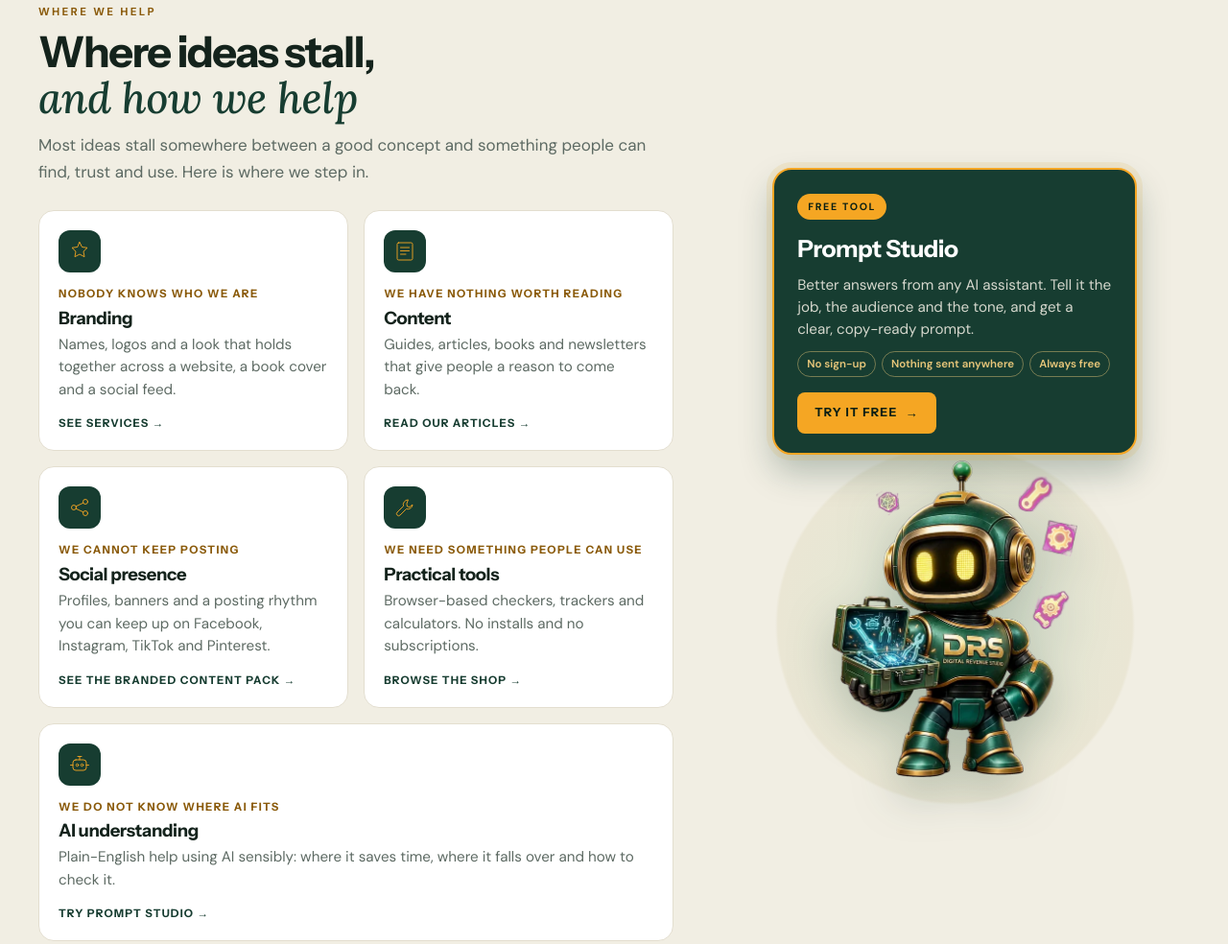
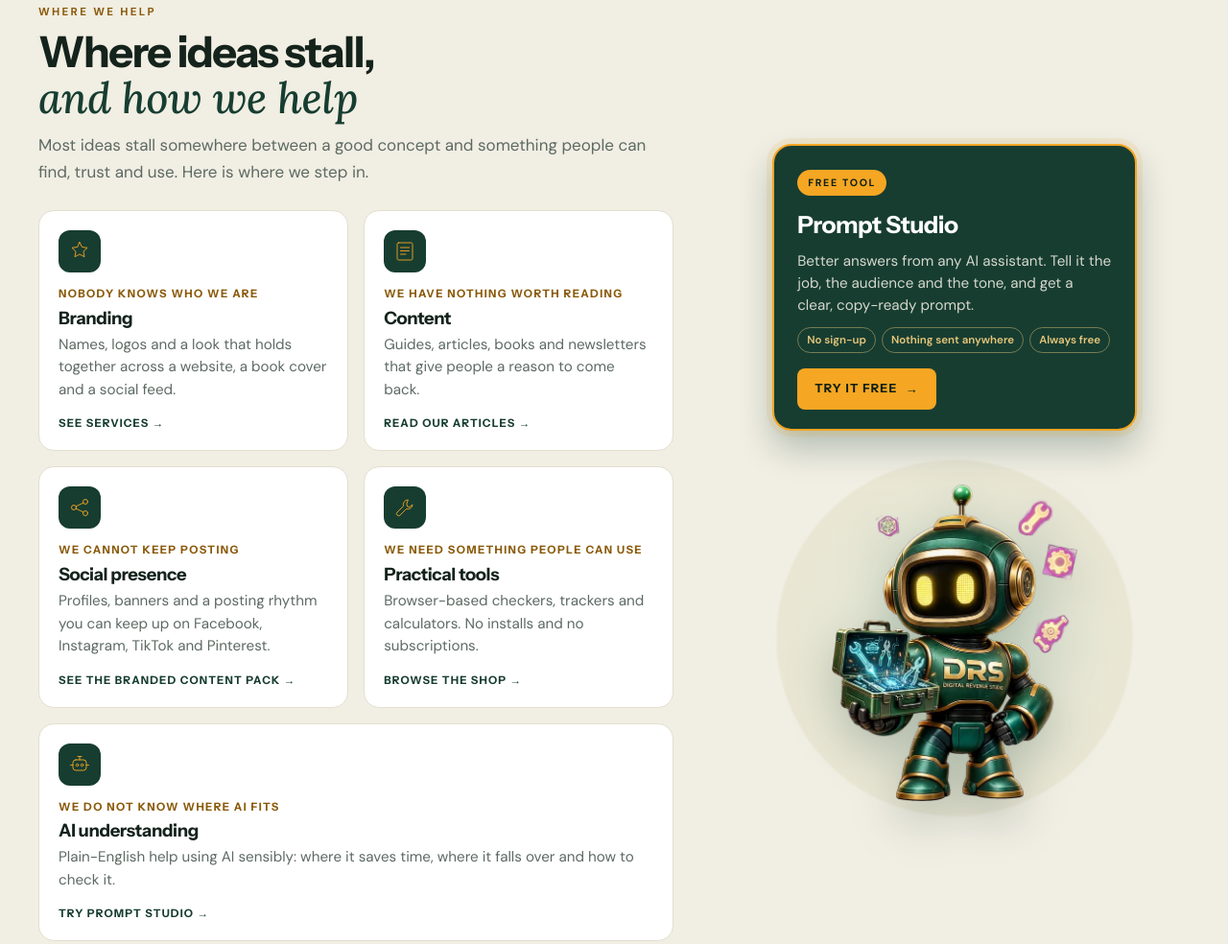
Before and after one commit to DigitalRevenueStudio/digitalrevenuestudio.co.uk, a plain HTML site: page index.html in a window 1280 px wide. Shown: the part 1080-2064 px from the top of the page at 96% size. Drawn offline with Linux system fonts and the light colour scheme.

Commit message:
Add files via upload

```diff
--- a/index.html
+++ b/index.html
@@ -32,8 +32,8 @@
 .hr .cta-row.stack .btn{min-width:290px;justify-content:center;margin:0}
 .btn-codes{background:#8cc3ec;color:#0a1f35}
 .btn-codes:hover{background:#a9d4f3}
-.dowrap .spotart{display:flex;flex-direction:column;align-items:center;gap:6px}
-.dowrap .spotart:before{top:42%}
+.dowrap .spotart{display:flex;flex-direction:column;align-items:center;gap:56px}
+.dowrap .spotart:before{top:auto;bottom:-40px;left:50%;transform:translateX(-50%);width:min(86%,420px)}
 .spot{position:relative;z-index:1;display:block;width:min(100%,380px);background:#173d31;color:#f4f1e6;border:2px solid var(--gold);border-radius:20px;padding:22px 24px 20px;text-decoration:none;box-shadow:0 0 0 6px rgba(216,169,58,.14),0 18px 34px rgba(23,61,49,.28);transition:transform .15s ease,box-shadow .15s ease}
 .spot:hover{transform:translateY(-3px);box-shadow:0 0 0 6px rgba(216,169,58,.3),0 22px 40px rgba(23,61,49,.34)}
 .spot .sb{display:inline-block;background:var(--gold);color:#0a1f14;font-weight:800;font-size:.66rem;letter-spacing:.16em;text-transform:uppercase;padding:5px 11px;border-radius:999px}
```
